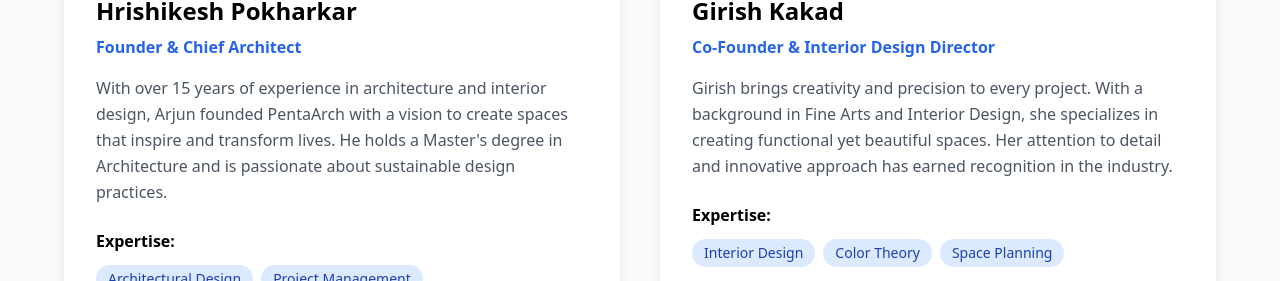
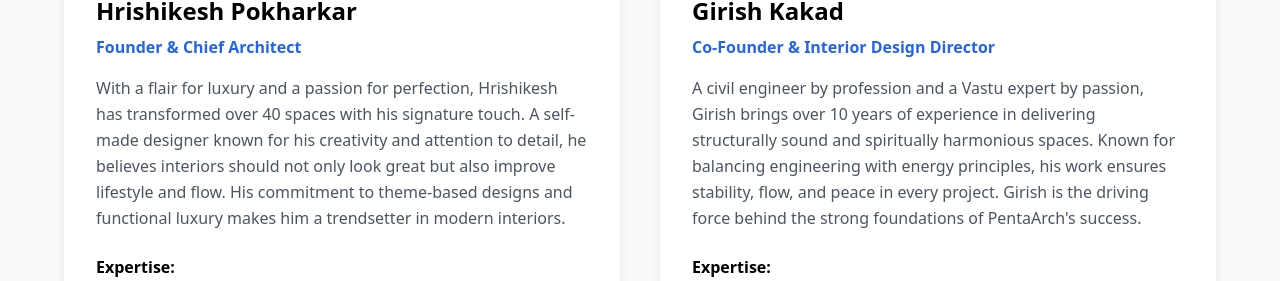
Before and after one commit to ShaileshBaviskar13/PentAarch, a Next.js app: page /about in a window 1280 px wide. Shown: the part 2314-2595 px from the top of the page. Built offline with nearby package versions, Linux system fonts and the light colour scheme.

Commit message:
Update FounderSection.tsx

```diff
--- a/app/about/FounderSection.tsx
+++ b/app/about/FounderSection.tsx
@@ -7,14 +7,14 @@ export default function FounderSection(){
       name: 'Hrishikesh Pokharkar',
       role: 'Founder & Chief Architect',
       image: '/Image/Hrishikesh_pokharkar.jpg',
-      bio: 'With over 15 years of experience in architecture and interior design, Arjun founded PentaArch with a vision to create spaces that inspire and transform lives. He holds a Master\'s degree in Architecture and is passionate about sustainable design practices.',
+      bio: 'With a flair for luxury and a passion for perfection, Hrishikesh has transformed over 40 spaces with his signature touch. A self-made designer known for his creativity and attention to detail, he believes interiors should not only look great but also improve lifestyle and flow. His commitment to theme-based designs and functional luxury makes him a trendsetter in modern interiors.',
       expertise: ['Architectural Design', 'Project Management', 'Sustainable Building']
     },
     {
       name: 'Girish Kakad',
       role: 'Co-Founder & Interior Design Director',
       image: '/Image/Girish_kakad.jpg',
-      bio: 'Girish brings creativity and precision to every project. With a background in Fine Arts and Interior Design, she specializes in creating functional yet beautiful spaces. Her attention to detail and innovative approach has earned recognition in the industry.',
+      bio: "A civil engineer by profession and a Vastu expert by passion, Girish brings over 10 years of experience in delivering structurally sound and spiritually harmonious spaces. Known for balancing engineering with energy principles, his work ensures stability, flow, and peace in every project. Girish is the driving force behind the strong foundations of PentaArch's success.",
       expertise: ['Interior Design', 'Color Theory', 'Space Planning']
     }
   ];
```
